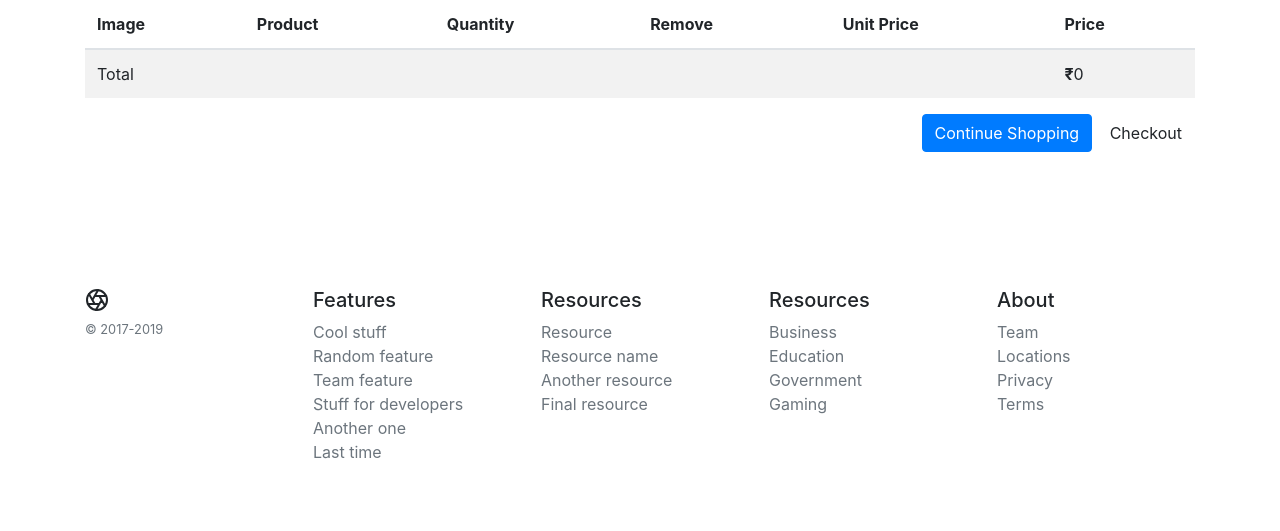
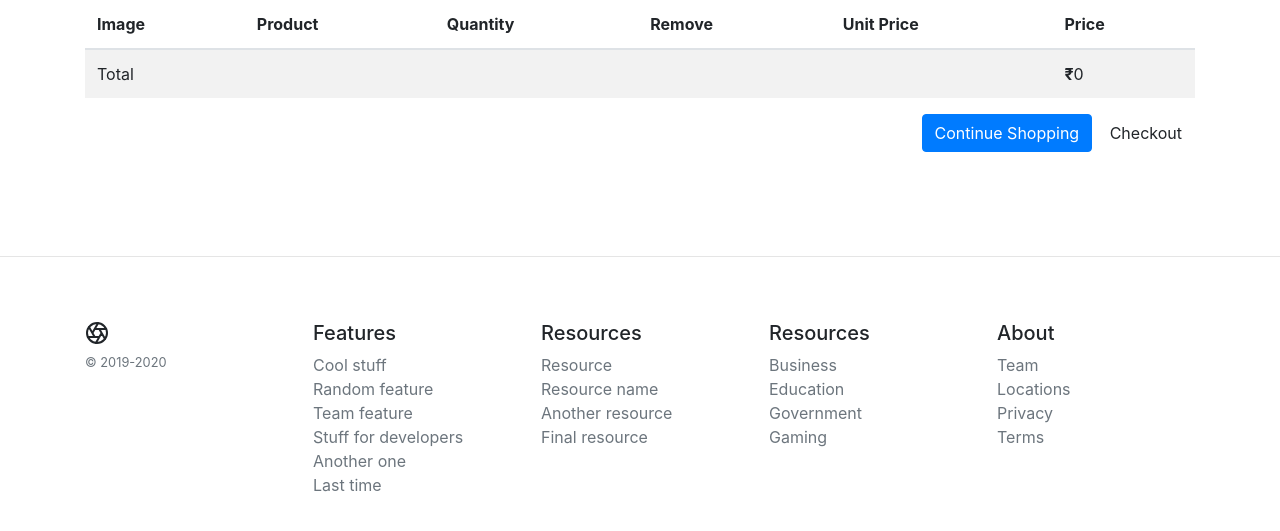
Before and after one commit to SRICKKY/Online-Shop, a Django app: page /cart/ in a window 1280 px wide. Shown: the part 137-668 px from the top of the page. Run offline with Django 3.2, Linux system fonts and the light colour scheme; some libraries are stand-ins or nearby versions.

Commit message:
Footer Year fixed

```diff
--- a/shop/templates/shop/footer.html
+++ b/shop/templates/shop/footer.html
@@ -1,8 +1,9 @@
+<hr>
 <footer class="container py-5">
   <div class="row">
     <div class="col-12 col-md">
       <svg xmlns="http://www.w3.org/2000/svg" width="24" height="24" fill="none" stroke="currentColor" stroke-linecap="round" stroke-linejoin="round" stroke-width="2" class="d-block mb-2" role="img" viewBox="0 0 24 24" focusable="false"><title>Product</title><circle cx="12" cy="12" r="10"/><path d="M14.31 8l5.74 9.94M9.69 8h11.48M7.38 12l5.74-9.94M9.69 16L3.95 6.06M14.31 16H2.83m13.79-4l-5.74 9.94"/></svg>
-      <small class="d-block mb-3 text-muted">&copy; 2017-2019</small>
+      <small class="d-block mb-3 text-muted">&copy; 2019-2020</small>
     </div>
     <div class="col-6 col-md">
       <h5>Features</h5>
```
